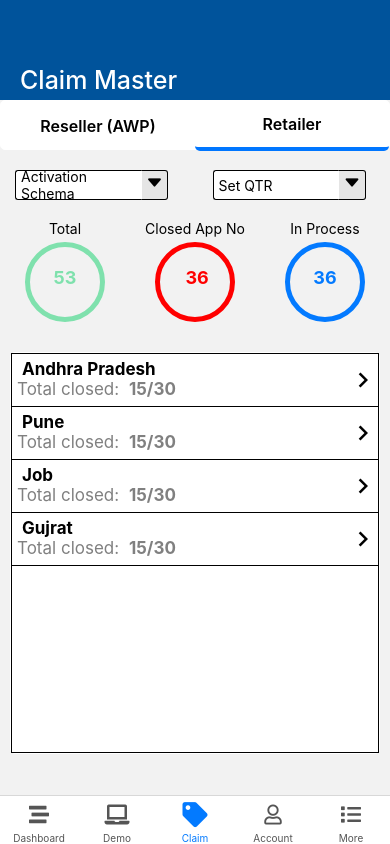
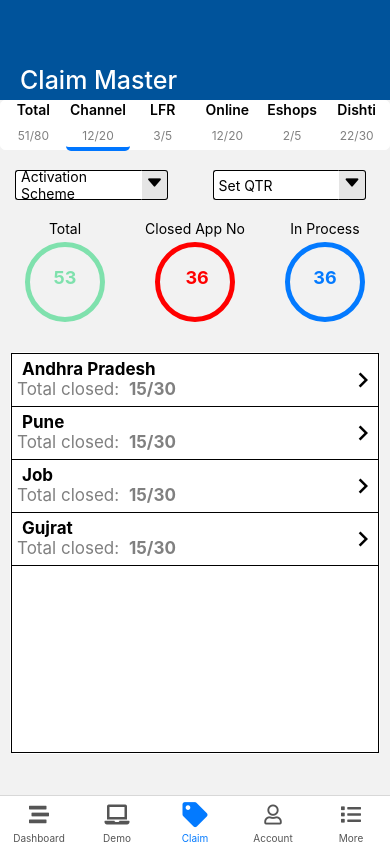
Before and after one commit to jash6/Technet, a React Native app in the folder TechNet/: screen /Claim in a window 390 px wide. Built offline with nearby package versions, Linux system fonts and the light colour scheme.

Commit message:
Claim master toggle

```diff
--- a/TechNet/src/components/Claim/Reseller.js
+++ b/TechNet/src/components/Claim/Reseller.js
@@ -4,7 +4,7 @@ import {View, Text} from 'react-native';
 export default function Reseller() {
   return (
     <View>
-      <Text>Reseller</Text>
+      <Text>Total</Text>
     </View>
   );
 }
--- a/TechNet/src/components/Claim/Retailer.js
+++ b/TechNet/src/components/Claim/Retailer.js
@@ -23,7 +23,7 @@ export default function Retailer() {
         <View style={{marginLeft: 15, flexDirection: 'row'}}>
           <View style={{flex: 1}}>
             <Filters
-              placeholder={'Activation Schema'}
+              placeholder={'Activation Scheme'}
               array={['Large', 'SME', 'Government']}
               width={170}
             />
--- a/TechNet/src/components/Claim/Scroll.js
+++ b/TechNet/src/components/Claim/Scroll.js
@@ -40,13 +40,28 @@ export default function Scroll(props) {
           </View>
           <View style={styles.common}>
             <View style={styles.trow1}>
-              <View style={{flex: 1.2, borderRightWidth: 1}}>
+              <View
+                style={{
+                  flex: 2,
+                  borderRightWidth: 1,
+                  justifyContent: 'center',
+                }}>
                 <Text style={styles.ttext}>Name</Text>
               </View>
-              <View style={{flex: 1, borderRightWidth: 1}}>
+              <View
+                style={{
+                  flex: 2,
+                  borderRightWidth: 1,
+                  justifyContent: 'center',
+                }}>
                 <Text style={styles.ttext}>Amount</Text>
               </View>
-              <View style={{flex: 0.8, borderRightWidth: 1}}>
+              <View
+                style={{
+                  flex: 1.2,
+                  borderRightWidth: 1,
+                  justifyContent: 'center',
+                }}>
                 <Text style={styles.ttext}>Status</Text>
               </View>
               <View style={{flex: 1, borderRightWidth: 0}}>
@@ -55,13 +70,28 @@ export default function Scroll(props) {
             </View>
             {companies.map(x => (
               <View style={[styles.align, {borderWidth: 1, borderTopWidth: 0}]}>
-                <View style={{flex: 1.2, borderRightWidth: 1}}>
+                <View
+                  style={{
+                    flex: 2,
+                    borderRightWidth: 1,
+                    justifyContent: 'center',
+                  }}>
                   <Text style={styles.ttext1}>{x.Name}</Text>
                 </View>
-                <View style={{flex: 1, borderRightWidth: 1}}>
+                <View
+                  style={{
+                    flex: 2,
+                    borderRightWidth: 1,
+                    justifyContent: 'center',
+                  }}>
                   <Text style={styles.ttext1}>{x.Amount}</Text>
                 </View>
-                <View style={{flex: 0.8, borderRightWidth: 1}}>
+                <View
+                  style={{
+                    flex: 1.2,
+                    borderRightWidth: 1,
+                    justifyContent: 'center',
+                  }}>
                   <Text
                     style={[
                       styles.ttext1,
@@ -73,7 +103,12 @@ export default function Scroll(props) {
                     {x.Status}
                   </Text>
                 </View>
-                <View style={{flex: 1, borderRightWidth: 0}}>
+                <View
+                  style={{
+                    flex: 1,
+                    borderRightWidth: 0,
+                    justifyContent: 'center',
+                  }}>
                   <TouchableOpacity
                     onPress={() => {
                       setClickedeye(true);
@@ -82,7 +117,7 @@ export default function Scroll(props) {
                     <MaterialIcons
                       name="remove-red-eye"
                       style={{color: 'black'}}
-                      size={30}
+                      size={25}
                     />
                   </TouchableOpacity>
                 </View>
@@ -192,7 +227,7 @@ const styles = StyleSheet.create({
   trow1: {
     flexDirection: 'row',
     backgroundColor: '#e5e5e5',
-    height: 40,
+    height: 45,
     borderWidth: 1,
   },
   ttext: {
@@ -200,9 +235,6 @@ const styles = StyleSheet.create({
     fontWeight: 'bold',
     color: 'black',
     textAlign: 'center',
-    justifyContent: 'center',
-    alignItems: 'center',
-    marginTop: 5,
   },
   ttext1: {
     textAlign: 'center',
--- a/TechNet/src/components/Claim/Toggle.js
+++ b/TechNet/src/components/Claim/Toggle.js
@@ -14,14 +14,32 @@ export default function Toggle() {
             onPress={() => {
               Setmetrics([true, false]);
             }}>
-            <Text style={styles.text}>Reseller (AWP)</Text>
+            <Text style={styles.text}>Total</Text>
+            <Text style={styles.text2}>51/80</Text>
           </TouchableOpacity>
           <TouchableOpacity
             style={metrics[1] ? styles.click : styles.nclicked}
             onPress={() => {
               Setmetrics([false, true]);
             }}>
-            <Text style={styles.text}>Retailer</Text>
+            <Text style={styles.text}>Channel</Text>
+            <Text style={styles.text2}>12/20</Text>
+          </TouchableOpacity>
+          <TouchableOpacity style={{flex: 1, justifyContent: 'flex-start'}}>
+            <Text style={styles.text}>LFR</Text>
+            <Text style={styles.text2}>3/5</Text>
+          </TouchableOpacity>
+          <TouchableOpacity style={{flex: 1, justifyContent: 'flex-start'}}>
+            <Text style={styles.text}>Online</Text>
+            <Text style={styles.text2}>12/20</Text>
+          </TouchableOpacity>
+          <TouchableOpacity style={{flex: 1, justifyContent: 'flex-start'}}>
+            <Text style={styles.text}>Eshops</Text>
+            <Text style={styles.text2}>2/5</Text>
+          </TouchableOpacity>
+          <TouchableOpacity style={{flex: 1, justifyContent: 'flex-start'}}>
+            <Text style={styles.text}>Dishti</Text>
+            <Text style={styles.text2}>22/30</Text>
           </TouchableOpacity>
         </View>
       </View>
@@ -45,17 +63,23 @@ const styles = StyleSheet.create({
     borderBottomColor: '#0076ff',
     borderBottomWidth: 4.5,
     borderRadius: 5,
-    justifyContent: 'center',
+    justifyContent: 'flex-start',
     height: 50,
   },
   nclicked: {
     flex: 1,
     height: 50,
-    justifyContent: 'center',
+    justifyContent: 'flex-start',
   },
   text: {
     textAlign: 'center',
     fontWeight: '600',
-    fontSize: 16,
+    fontSize: 14,
+  },
+  text2: {
+    textAlign: 'center',
+    fontSize: 12,
+    marginTop: 10,
+    color: 'grey',
   },
 });
```
